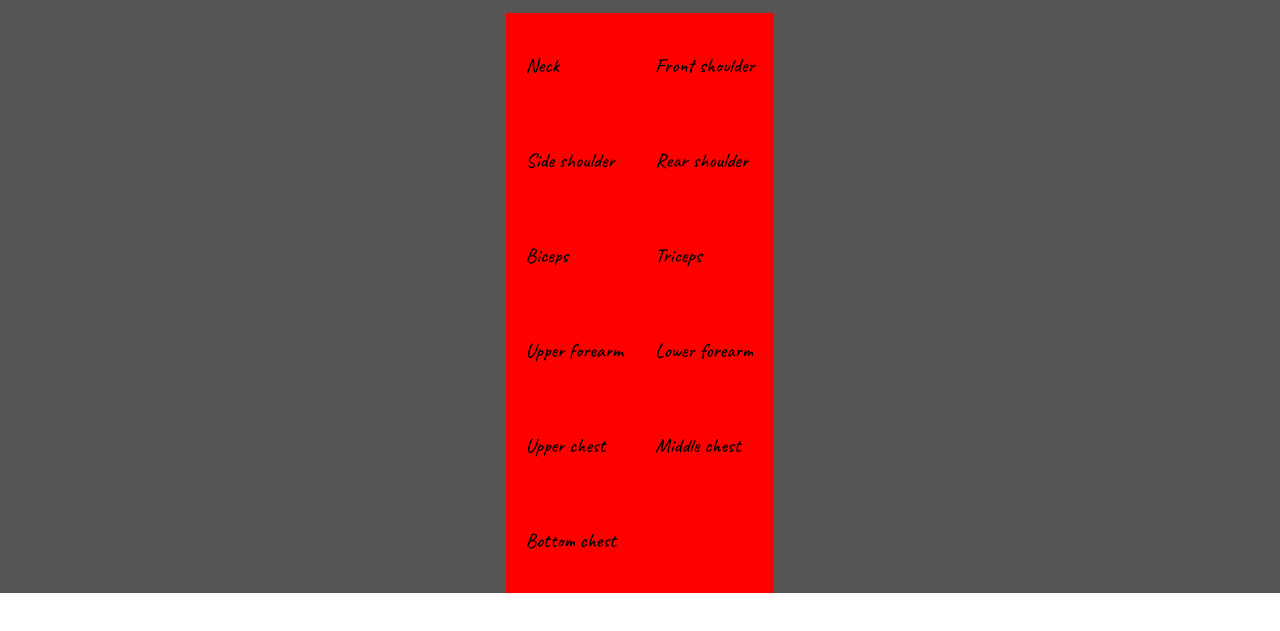
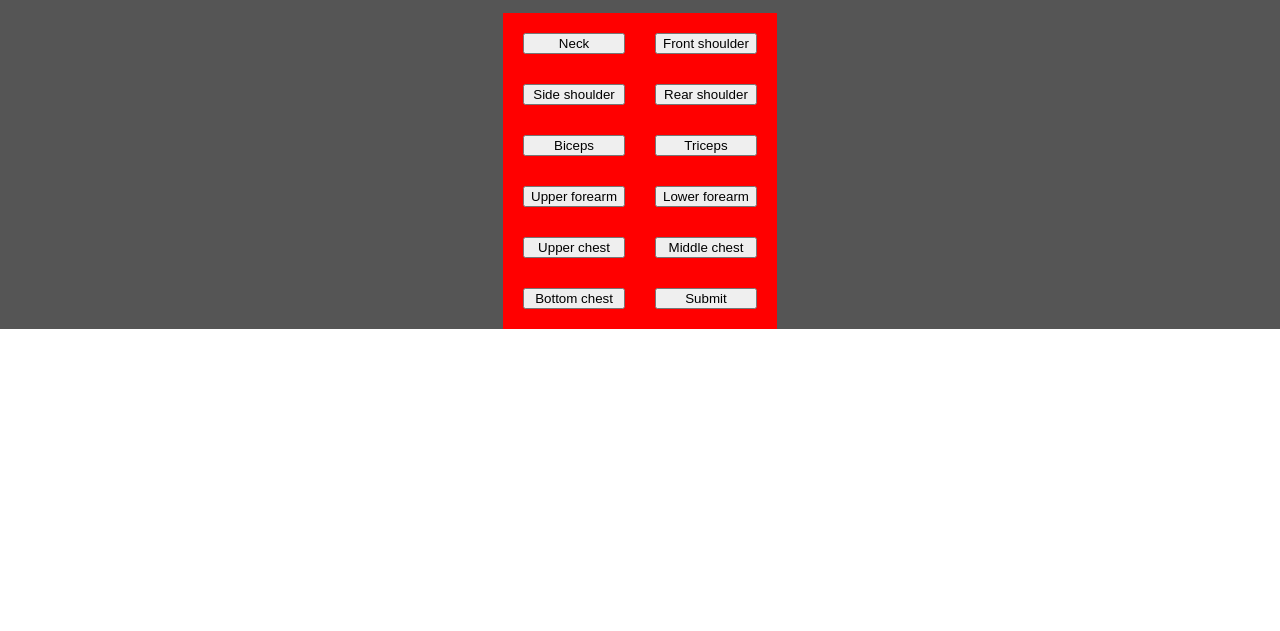
Before and after one commit to Mateusz-Miszczak/trainHardEmailSender, a plain HTML site: page index.html in a window 1280 px wide. Shown: the part 49-680 px from the top of the page. Drawn offline with Linux system fonts and the light colour scheme.

Commit message:
Changed paragraphs to buttons, changed value names

```diff
--- a/index.html
+++ b/index.html
@@ -20,38 +20,45 @@
       <h1 class="main-header">Train Hard Notify App</h1>
       <div id="test">
         <h2 id="body-parts-container">
-          <p class="body-part" id="neck" value="neck">Neck</p>
+          <button class="body-part-btn" id="neck" value="neck">Neck</button>
 
-          <p class="body-part" id="shoulder" value="front-shoulder">
+          <button class="body-part-btn" id="shoulder" value="frontShoulder">
             Front shoulder
-          </p>
-          <p class="body-part" id="shoulder" value="side-shoulder">
+          </button>
+          <button class="body-part-btn" id="shoulder" value="sideShoulder">
             Side shoulder
-          </p>
-          <p class="body-part" id="shoulder" value="rear-shoulder">
+          </button>
+          <button class="body-part-btn" id="shoulder" value="rearShoulder">
             Rear shoulder
-          </p>
+          </button>
 
-          <p class="body-part" id="biceps" value="biceps">Biceps</p>
-          <p class="body-part" id="triceps" value="triceps">Triceps</p>
+          <button class="body-part-btn" id="biceps" value="biceps">
+            Biceps
+          </button>
+          <button class="body-part-btn" id="triceps" value="triceps">
+            Triceps
+          </button>
 
-          <p class="body-part" id="forearm" value="upper-forearm">
+          <button class="body-part-btn" id="foreArm" value="upperForearm">
             Upper forearm
-          </p>
-          <p class="body-part" id="forearm" value="lower-forearm">
+          </button>
+          <button class="body-part-btn" id="foreArm" value="lowerForearm">
             Lower forearm
-          </p>
-
-          <p class="body-part" id="upper-chest" value="upper-chest">
+          </button>
+          <button class="body-part-btn" id="upper-chest" value="upperChest">
             Upper chest
-          </p>
-          <p class="body-part" id="middle-chest" value="middle-chest">
+          </button>
+          <button class="body-part-btn" id="middle-chest" value="middleChest">
             Middle chest
-          </p>
-          <p class="body-part" id="bottom-chest" value="bottom-chest">
+          </button>
+          <button class="body-part-btn" id="bottom-chest" value="bottomChest">
             Bottom chest
-          </p>
+          </button>
+          <button id="btn-submit" class="body-part-btn" type="submit">
+            Submit
+          </button>
         </h2>
+        <div id="test2"></div>
       </div>
     </div>
 
```
